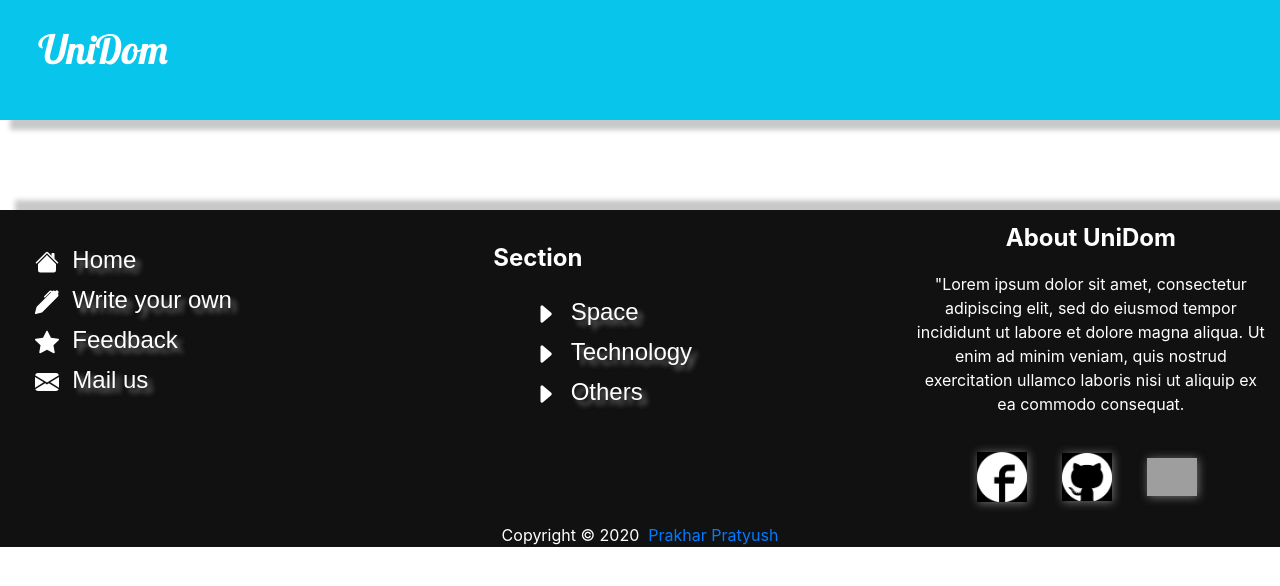
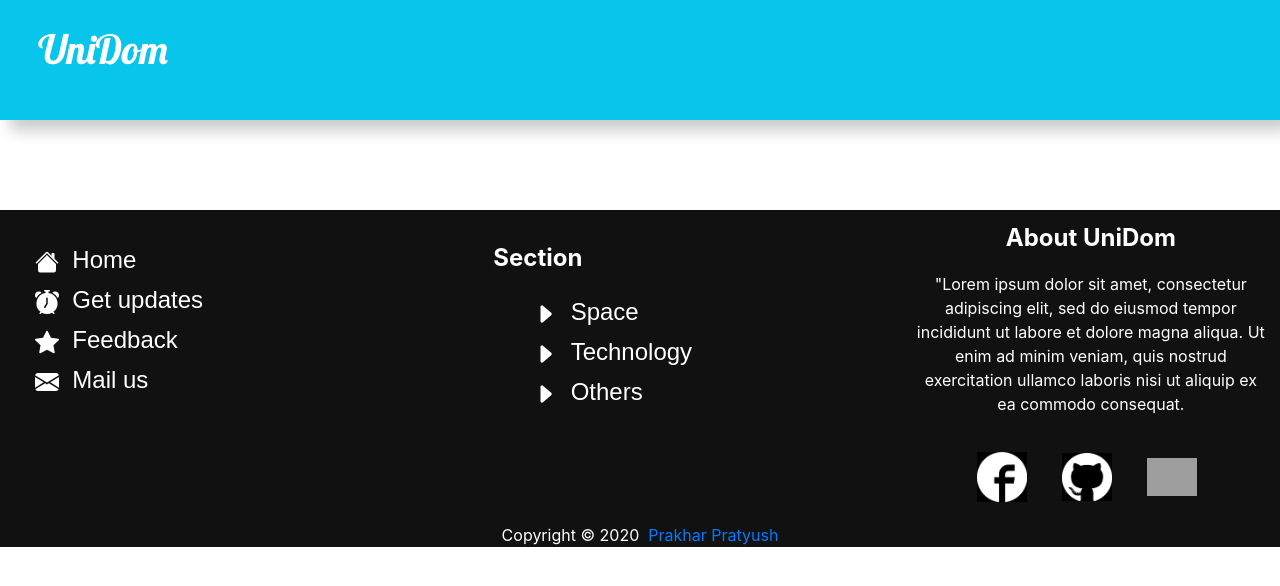
Before and after one commit to prakhar1144/my-first-blog, a Django app: page / in a window 1280 px wide. Shown: the top 586 px of the page. Run offline with Django 3.2, Linux system fonts and the light colour scheme; data that the repository does not hold is empty; some libraries are stand-ins or nearby versions; grey boxes are pictures that could not be loaded.

Commit message:
Shadow effect reduced

```diff
--- a/blog/static/css/blog.css
+++ b/blog/static/css/blog.css
@@ -171,16 +171,19 @@ footer{
 /* In future if needed change he width to remove shadow effect for mobiles*/
 @media only screen and (min-width : 5px){
 
-    .date , .post-content { text-shadow: 10px 5px 5px grey; }
-    .post-title{ text-shadow: 10px 5px 8px grey;}
-    .post-text{ box-shadow: 10px 10px 5px grey;}
+    .date , .post-content { text-shadow: 2px 2px 6px grey; }
+    .post-title{ text-shadow: 2px 2px 18px grey;}
+    .post-text{ box-shadow: 0 0 20px grey;}
     .post-image{ filter: drop-shadow(0 0 30px grey)}
     /*.post-content{text-shadow: 10px 5px 8px grey;}*/
-    .page-header{box-shadow: 10px 10px 5px #c7c9c8;}
-    .row {box-shadow: 30px -10px 5px #c7c9c8;}
+    .page-header{box-shadow: 10px 10px 15px #c7c9c8;}
+/*    .row {box-shadow: 30px -10px 5px #c7c9c8;}
     #col1 ul li, #col2 ul li  {text-shadow: 5px 5px 5px #757575;}
-    #col3 a { filter: drop-shadow(1px 1px 5px #757575)}
+    #col3 a { filter: drop-shadow(1px 1px 5px #757575)}*/
 }
+
+
+
 /*footer ul{
 	margin-top: 15px;
 	width: auto;
--- a/blog/templates/blog/base.html
+++ b/blog/templates/blog/base.html
@@ -44,9 +44,9 @@
   <path fill-rule="evenodd" d="M8 3.293l6 6V13.5a1.5 1.5 0 0 1-1.5 1.5h-9A1.5 1.5 0 0 1 2 13.5V9.293l6-6zm5-.793V6l-2-2V2.5a.5.5 0 0 1 .5-.5h1a.5.5 0 0 1 .5.5z"/>
   <path fill-rule="evenodd" d="M7.293 1.5a1 1 0 0 1 1.414 0l6.647 6.646a.5.5 0 0 1-.708.708L8 2.207 1.354 8.854a.5.5 0 1 1-.708-.708L7.293 1.5z"/>
 </svg>  &nbsp;Home</a></li>
-                            <li><a href="#"><svg width="1em" height="1em" viewBox="0 0 16 16" class="bi bi-pen-fill" fill="currentColor" xmlns="http://www.w3.org/2000/svg">
-  <path fill-rule="evenodd" d="M13.498.795l.149-.149a1.207 1.207 0 1 1 1.707 1.708l-.149.148a1.5 1.5 0 0 1-.059 2.059L4.854 14.854a.5.5 0 0 1-.233.131l-4 1a.5.5 0 0 1-.606-.606l1-4a.5.5 0 0 1 .131-.232l9.642-9.642a.5.5 0 0 0-.642.056L6.854 4.854a.5.5 0 1 1-.708-.708L9.44.854A1.5 1.5 0 0 1 11.5.796a1.5 1.5 0 0 1 1.998-.001z"/>
-</svg>  &nbsp;Write your own</a></li>
+                            <li><a href="#"><svg width="1em" height="1em" viewBox="0 0 16 16" class="bi bi-alarm-fill" fill="currentColor" xmlns="http://www.w3.org/2000/svg">
+  <path fill-rule="evenodd" d="M6 .5a.5.5 0 0 1 .5-.5h3a.5.5 0 0 1 0 1H9v1.07a7.001 7.001 0 0 1 3.274 12.474l.601.602a.5.5 0 0 1-.707.708l-.746-.746A6.97 6.97 0 0 1 8 16a6.97 6.97 0 0 1-3.422-.892l-.746.746a.5.5 0 0 1-.707-.708l.602-.602A7.001 7.001 0 0 1 7 2.07V1h-.5A.5.5 0 0 1 6 .5zM.86 5.387A2.5 2.5 0 1 1 4.387 1.86 8.035 8.035 0 0 0 .86 5.387zM11.613 1.86a2.5 2.5 0 1 1 3.527 3.527 8.035 8.035 0 0 0-3.527-3.527zM8.5 5.5a.5.5 0 0 0-1 0v3.362l-1.429 2.38a.5.5 0 1 0 .858.515l1.5-2.5A.5.5 0 0 0 8.5 9V5.5z"/>
+</svg>  &nbsp;Get updates</a></li>
                             <li><a href="#"><svg width="1em" height="1em" viewBox="0 0 16 16" class="bi bi-star-fill" fill="currentColor" xmlns="http://www.w3.org/2000/svg">
   <path d="M3.612 15.443c-.386.198-.824-.149-.746-.592l.83-4.73L.173 6.765c-.329-.314-.158-.888.283-.95l4.898-.696L7.538.792c.197-.39.73-.39.927 0l2.184 4.327 4.898.696c.441.062.612.636.283.95l-3.523 3.356.83 4.73c.078.443-.36.79-.746.592L8 13.187l-4.389 2.256z"/>
 </svg>  &nbsp;Feedback</a></li>
```
Also changed, not shown: mysite/settings.py (line endings or trailing spaces).
